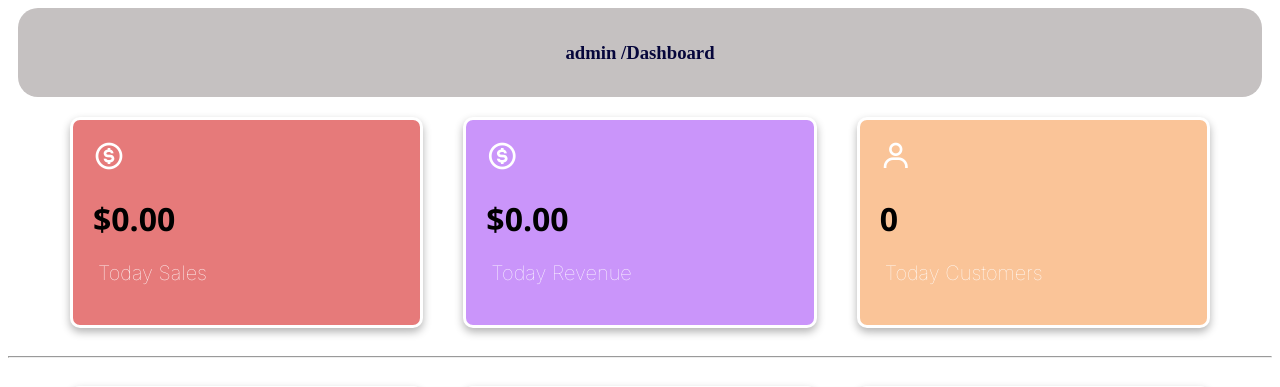
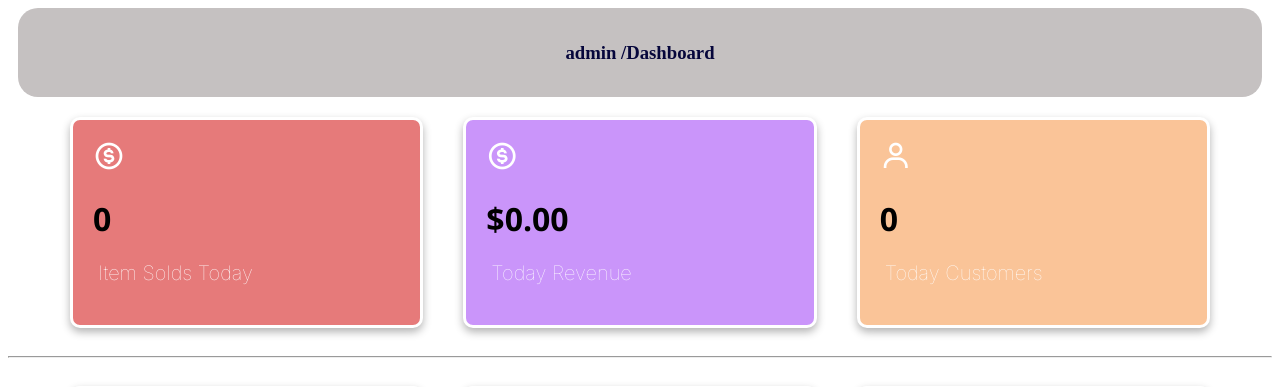
Before and after one commit to NadunAtGit/WebGroupProject, a PHP site: page /Dashboard/Dashboard.php in a window 1280 px wide. Shown: the top 387 px of the page. Run offline with PHP 8.4, Linux system fonts and the light colour scheme; the visitor is signed in with stand-in values (Sample User, id 1); tables that the repository leaves empty hold one stand-in row (values such as "Sample post").

Commit message:
dashboard echo features updated

```diff
--- a/Dashboard/Dashboard.php
+++ b/Dashboard/Dashboard.php
@@ -122,14 +122,16 @@ while ($row = mysqli_fetch_assoc($sales4DaysResult)) {
             <div class="data-div1">
                 <div class="inner-div">
                     <i class="i-div bx bx-dollar-circle"></i>
-                    <h1><?php echo htmlspecialchars('$' . number_format($todaySales, 2)); ?></h1>
+                    <h1><?php echo htmlspecialchars($totalItemsSold); ?></h1>
+
                 </div>
-                <p>Today Sales</p>
+                <p>Item Solds Today</p>
             </div>
             <div class="data-div2">
                 <div class="inner-div">
                     <i class="i-div bx bx-dollar-circle"></i>
-                    <h1><?php echo htmlspecialchars('$' . number_format($todayCustomers, 2)); ?></h1>
+                    <h1><?php echo htmlspecialchars('$' . number_format($todaySales, 2)); ?></h1>
+
                 </div>
                 <p>Today Revenue</p>
             </div>
```
